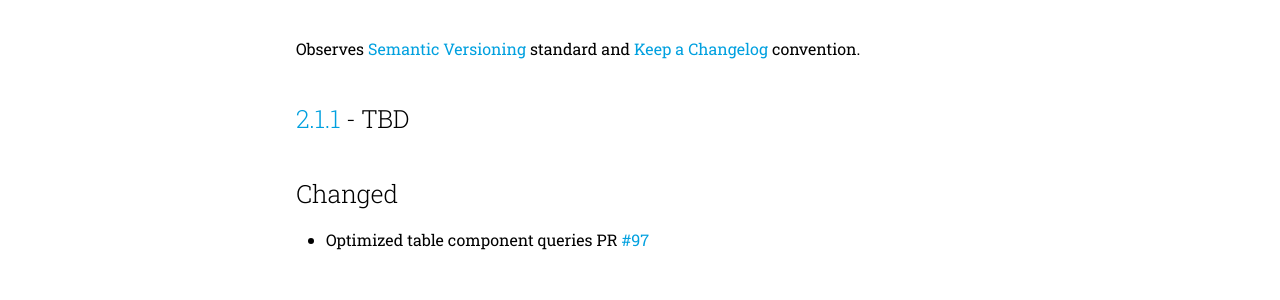
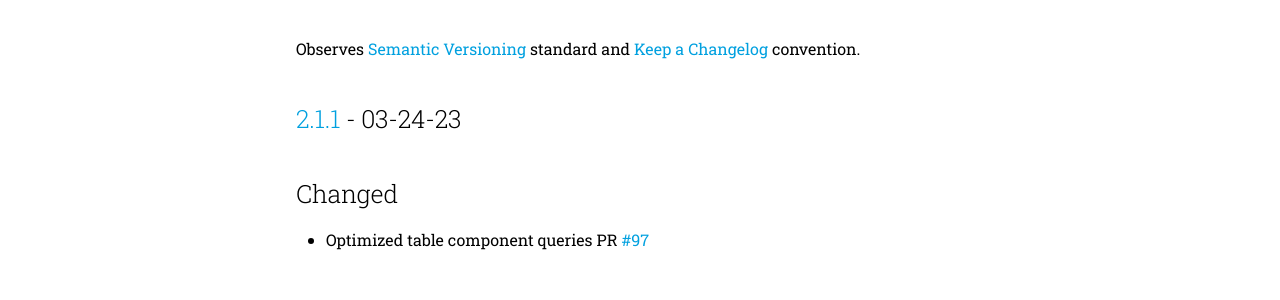
Before and after one commit to datajoint/sci-viz, an MkDocs documentation site: the page built from docs/src/changelog.md, in a window 1280 px wide and 900 px high. Shown: the part 144-444 px from the top of the window. Built offline with MkDocs 1.6.1 and Material for MkDocs 9.7.7, drawn with Linux system fonts in a browser that asks for light colours; comment, search, counter and statistics services are not loaded; the version menu is left out.

Commit message:
release date and bump pharus

```diff
--- a/docs/src/changelog.md
+++ b/docs/src/changelog.md
@@ -2,7 +2,7 @@
 
 Observes [Semantic Versioning](https://semver.org/spec/v2.0.0.html) standard and [Keep a Changelog](https://keepachangelog.com/en/1.0.0/) convention.
 
-## [2.1.1] - TBD
+## [2.1.1] - 03-24-23
 
 ## Changed
 
```
